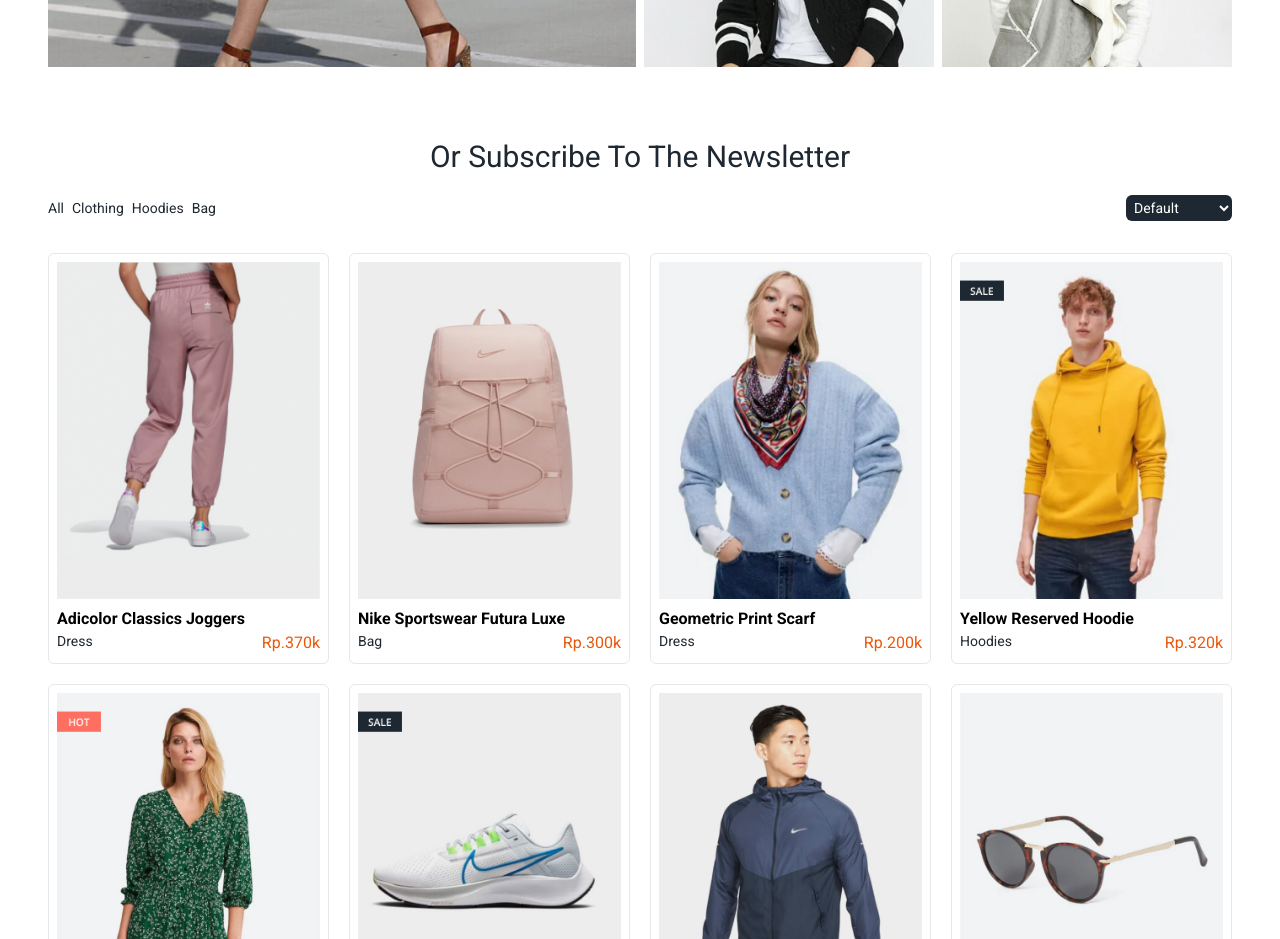
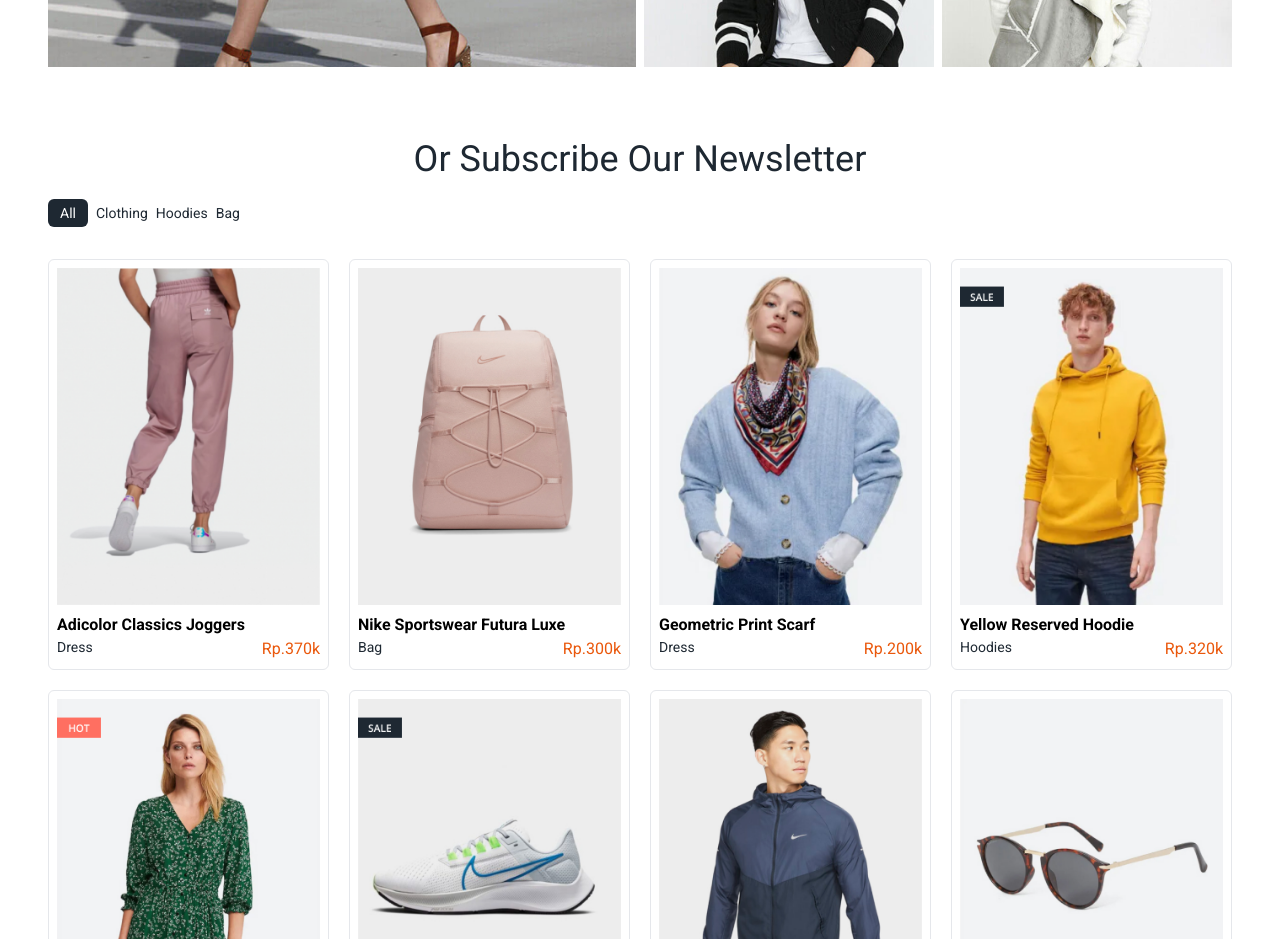
Before and after one commit to fahrulfs/fstore, a React (Vite) app: page / in a window 1280 px wide. Shown: the part 1540-2479 px from the top of the page. Built offline with nearby package versions, Linux system fonts and the light colour scheme.

Commit message:
style : ui / filtered ui tab

```diff
--- a/src/components/Buton.jsx
+++ b/src/components/Button.jsx
@@ -1,6 +1,6 @@
 import React from 'react'
 
-function Buton(props) {
+function Button(props) {
     const { style, children } = props
     return (
         <button className={`${style}`}>
@@ -9,4 +9,4 @@
     )
 }
 
-export default Buton
+export default Button
--- a/src/index.css
+++ b/src/index.css
@@ -45,3 +45,6 @@
     @apply text-xs md:text-sm lg:text-base;
   }
 }
+.text-active {
+  @apply text-whiteColor py-1 px-3 rounded-md bg-blackColor flex items-center justify-center section-parag-dark;
+}
--- a/src/pages/home/Banner.jsx
+++ b/src/pages/home/Banner.jsx
@@ -1,6 +1,6 @@
 import React from 'react'
 import bannerImg from '/images/banner/banner.svg'
-import Button from '../../components/Buton'
+import Button from '../../components/Button'
 import { FaShoppingBag } from 'react-icons/fa'
 
 function Banner() {
--- a/src/pages/home/Products.jsx
+++ b/src/pages/home/Products.jsx
@@ -1,5 +1,6 @@
 import React, { useEffect, useState } from 'react'
 import Cards from '../../components/Cards'
+import Button from '../../components/Button'
 
 
 function Products() {
@@ -7,7 +8,6 @@
     const [products, setProducts] = useState([])
     const [filteredItems, setFilteredItems] = useState([])
     const [selectedCategory, setSelectedCategoty] = useState('all')
-    const [sortOption, setSortOption] = useState('default')
 
 
     useEffect(() => {
@@ -35,32 +35,42 @@
         setSelectedCategoty('all')
     }
 
+
     return (
         <div className=' w-full h-fit py-8 mt-10'>
             <div className='container text-center w-full'>
-                <h3 className='h3 capitalize text-blackColor'>Or subscribe to the newsletter</h3>
+                <h2 className='h2 capitalize text-blackColor'>Or subscribe our newsletter</h2>
             </div>
 
             {/* Product category tab */}
             <div className='w-full h-fit mt-5 container'>
-                <div className="w-full flex justify-between">
+                <div className="w-full flex gap-2 lg:justify-start justify-center">
 
-                    <div className='flex gap-2'>
+                    <button
+                        className={`section-parag-light ${selectedCategory === 'all' ? 'text-active' : ''}`}
+                        onClick={showAll}
+                    >
+                        All
+                    </button>
+                    <button
+                        className={`section-parag-light ${selectedCategory === 'Dress' ? 'text-active' : ''}`}
+                        onClick={() => filterItems('Dress')}
+                    >
+                        Clothing
+                    </button>
+                    <button
+                        className={`section-parag-light ${selectedCategory === 'Hoodies' ? 'text-active' : ''}`}
+                        onClick={() => filterItems('Hoodies')}
+                    >
+                        Hoodies
+                    </button>
+                    <button
+                        className={`section-parag-light ${selectedCategory === 'Bag' ? 'text-active' : ''}`}
+                        onClick={() => filterItems('Bag')}
+                    >
+                        Bag
+                    </button>
 
-                        <button className='section-parag-light' onClick={showAll}>All</button>
-                        <button className='section-parag-light' onClick={() => filterItems('Dress')}>Clothing</button>
-                        <button className='section-parag-light' onClick={() => filterItems('Hoodies')}>Hoodies</button>
-                        <button className='section-parag-light' onClick={() => filterItems('Bag')}>Bag</button>
-                    </div>
-
-                    {/* sorting product */}
-                    <select className='bg-blackColor text-whiteColor p-1 rounded-md outline-none border-none capitalize section-parag-dark'>
-                        <option value="default">Default</option>
-                        <option value="a-z">A-Z</option>
-                        <option value="z-a">Z-A</option>
-                        <option value="low-high">Low to High</option>
-                        <option value="high-low">High to Low</option>
-                    </select>
                 </div>
             </div>
             {/* Product Card */}
```
